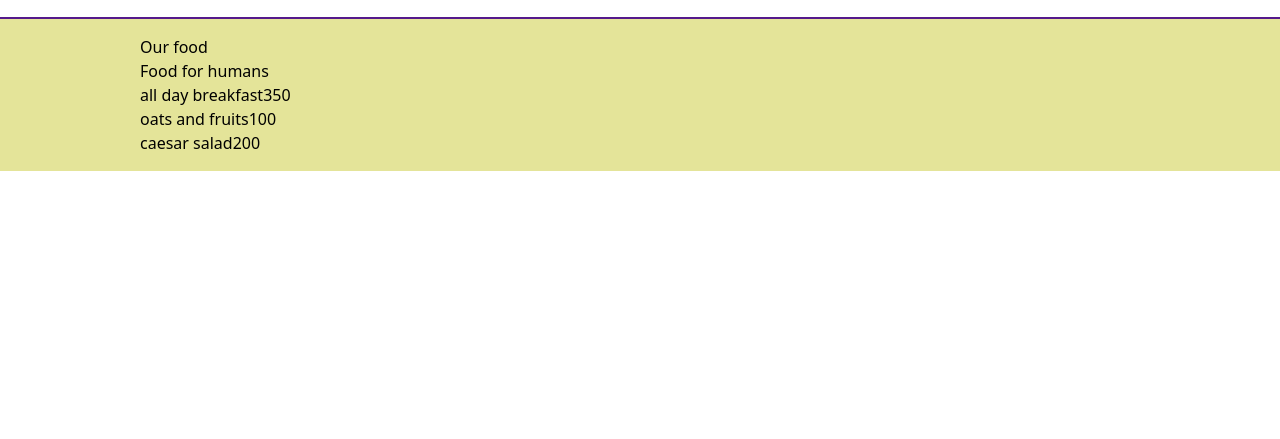
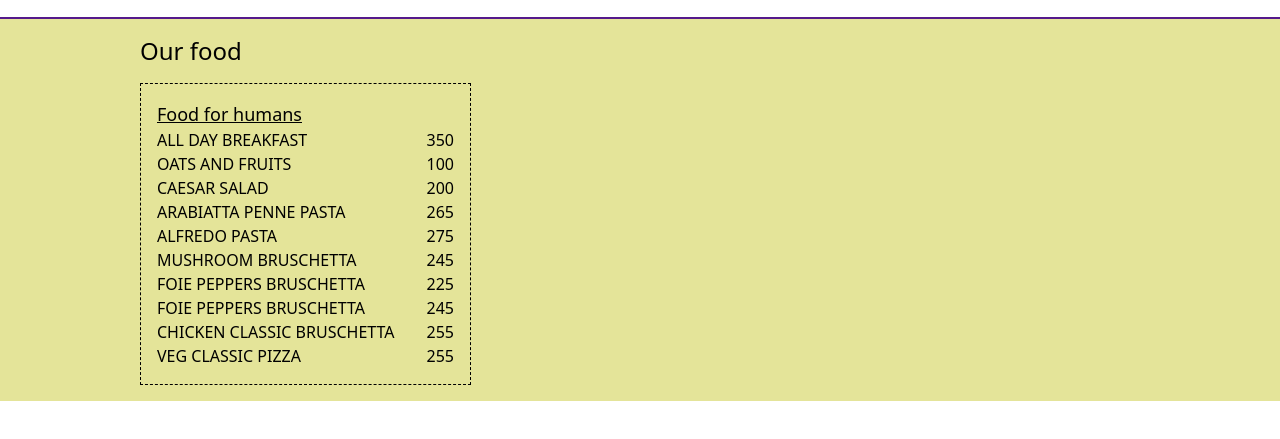
Before and after one commit to benedictfoo/RestaurantPage, a website built with webpack: page src/template.html in a window 1280 px wide. Shown: the part 103-542 px from the top of the page. Built offline with nearby package versions, Linux system fonts and the light colour scheme.

Commit message:
Populate a menu and moved heading out of menus container

```diff
--- a/src/css/menu.css
+++ b/src/css/menu.css
@@ -0,0 +1,22 @@
+.menu span {
+  font-size: var(--text-base);
+}
+.menu ul {
+  display: grid;
+}
+.menu {
+  width: max-content;
+  padding: 1rem;
+  border: 1px black;
+  border-style: dashed;
+  margin-top: 1rem;
+}
+.menu li {
+  display: flex;
+  justify-content: space-between;
+  gap: 2rem;
+}
+
+h2 {
+  text-decoration: underline;
+}
--- a/src/css/style.css
+++ b/src/css/style.css
@@ -74,6 +74,14 @@ body {
   --text-9xl: 8rem;
   --text-9xl--line-height: 1;
 }
+h1 {
+  font-size: var(--text-2xl);
+  line-height: var(--text-2xl--line-height);
+}
+h2 {
+  font-size: var(--text-lg);
+  line-height: var(--text-lg--line-height);
+}
 /* Spacing */
 :root {
   --spacing: 0.25rem;
--- a/src/js/menu.js
+++ b/src/js/menu.js
@@ -2,9 +2,10 @@ import "../css/menu.css";
 const contentElement = document.querySelector("#content");
 contentElement.innerHTML = "";
 const menusElement = document.createElement("div");
+menusElement.classList.add("menus");
 const menusHeadingElement = document.createElement("h1");
 menusHeadingElement.textContent = "Our food";
-menusElement.appendChild(menusHeadingElement);
+contentElement.appendChild(menusHeadingElement);
 // For Humans
 const humanMenuElement = document.createElement("div");
 menusElement.appendChild(humanMenuElement);
@@ -16,6 +17,7 @@ contentElement.appendChild(menusElement);
 const humanMenuList = document.createElement("ul");
 humanMenuList.setAttribute("role", "list");
 humanMenuElement.appendChild(humanMenuList);
+humanMenuElement.classList.add("menu");
 function generateList(arrayOfFoodsAndPrices, listElement) {
   arrayOfFoodsAndPrices.forEach((item) => {
     const listItemElement = document.createElement("li");
@@ -29,8 +31,15 @@ function generateList(arrayOfFoodsAndPrices, listElement) {
   });
 }
 const humanFoodList = [
-  ["all day breakfast", 350],
-  ["oats and fruits", 100],
-  ["caesar salad", 200],
+  ["ALL DAY BREAKFAST", 350],
+  ["OATS AND FRUITS", 100],
+  ["CAESAR SALAD", 200],
+  ["ARABIATTA PENNE PASTA", 265],
+  ["ALFREDO PASTA", 275],
+  ["MUSHROOM BRUSCHETTA", 245],
+  ["FOIE PEPPERS BRUSCHETTA", 225],
+  ["FOIE PEPPERS BRUSCHETTA", 245],
+  ["CHICKEN CLASSIC BRUSCHETTA", 255],
+  ["VEG CLASSIC PIZZA", 255],
 ];
 generateList(humanFoodList, humanMenuList);
```
